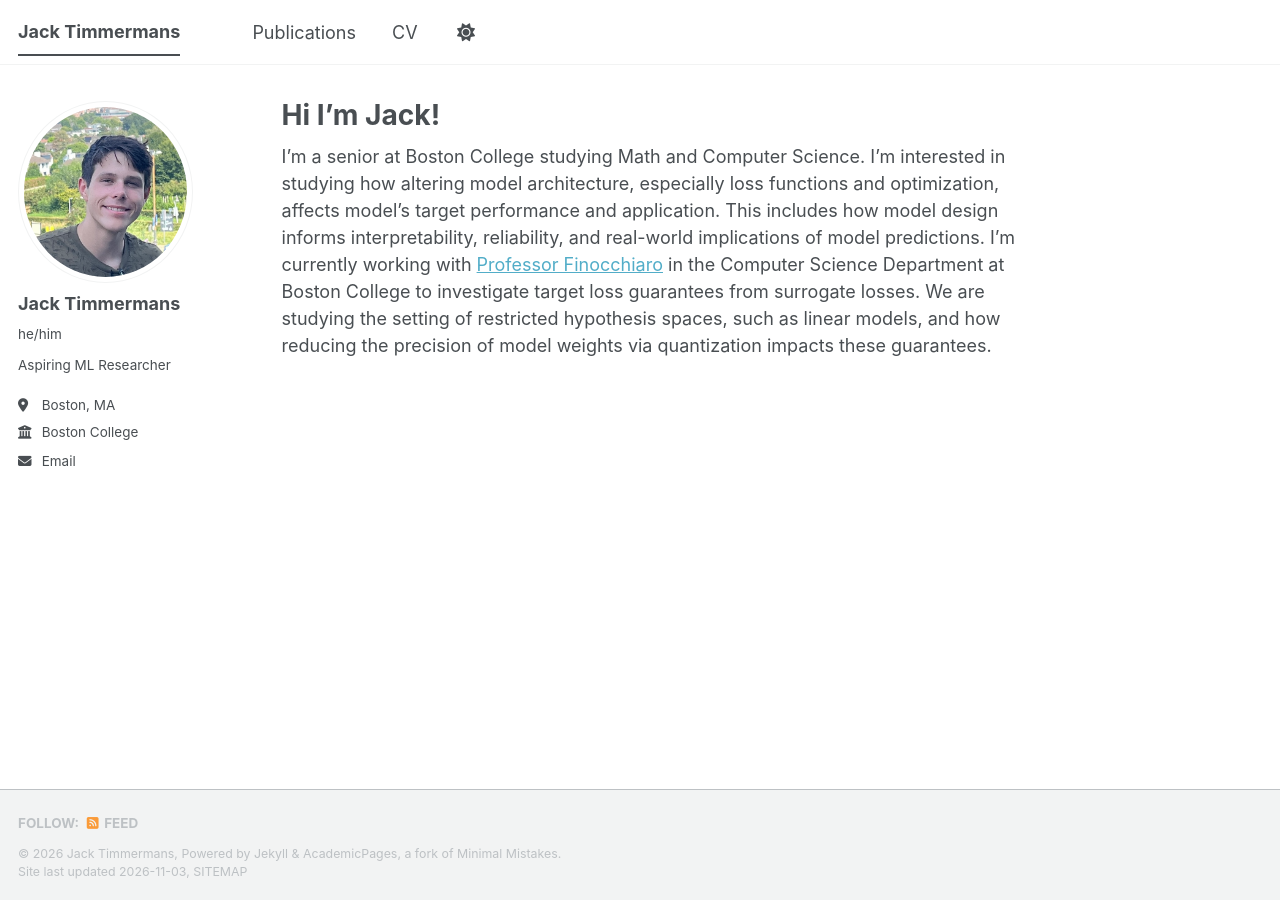
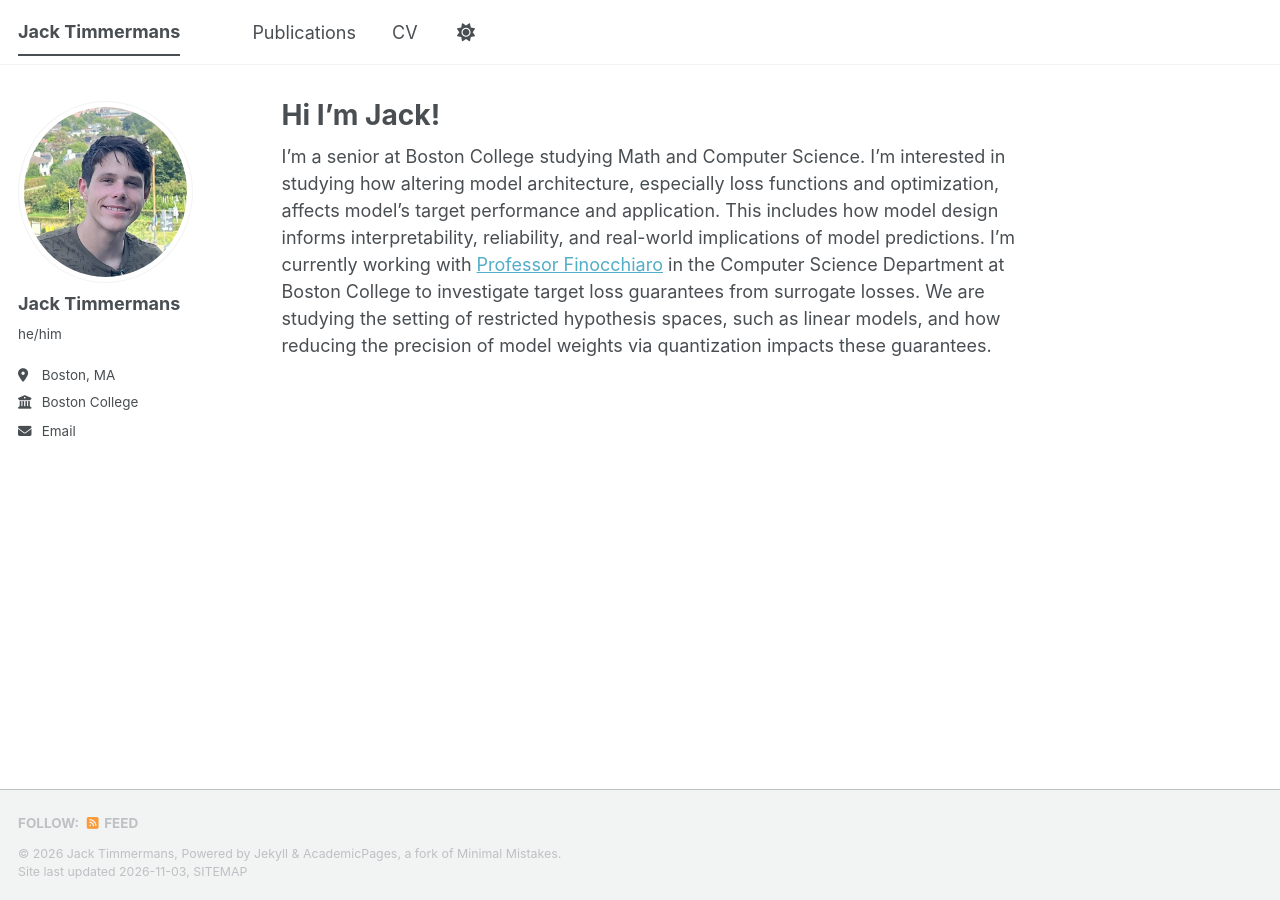
Before and after one commit to jtimmermans777/jack, a Jekyll site: the page built from _pages/about.md, in a window 1280 px wide. Built offline with Jekyll 4.4.1, drawn with Linux system fonts in a browser that asks for light colours; a style sheet for code colours, icons or effects is not loaded.

Commit message:
Fixing sidebar

```diff
--- a/_config.yml
+++ b/_config.yml
@@ -25,7 +25,7 @@ author:
   avatar: "webprofiledemo.jpeg"
   name: "Jack Timmermans"
   pronouns: "he/him" # example: "she/her"
-  bio: "Aspiring ML Researcher"
+  bio: ""
   location: "Boston, MA"
   employer: "Boston College"
   uri: # URL
```
